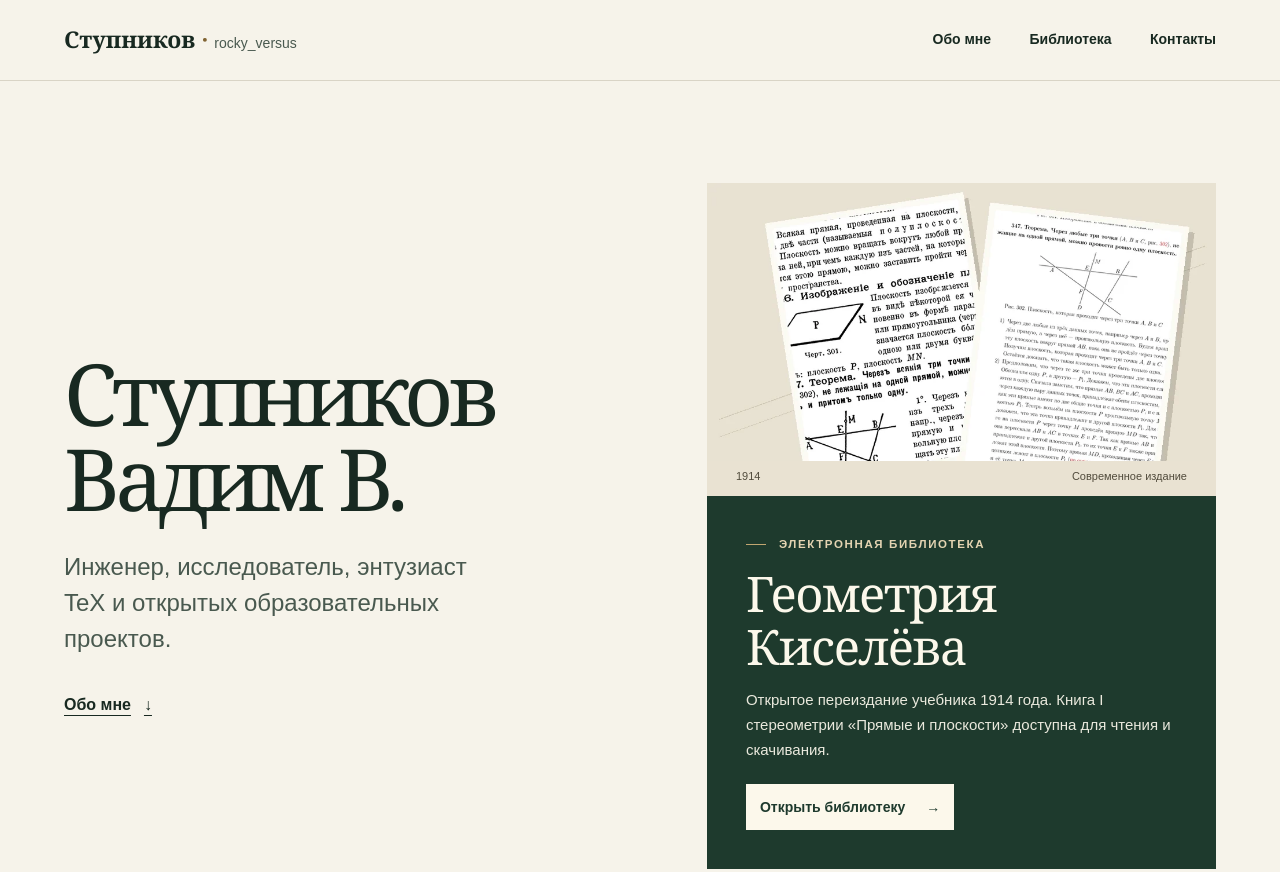
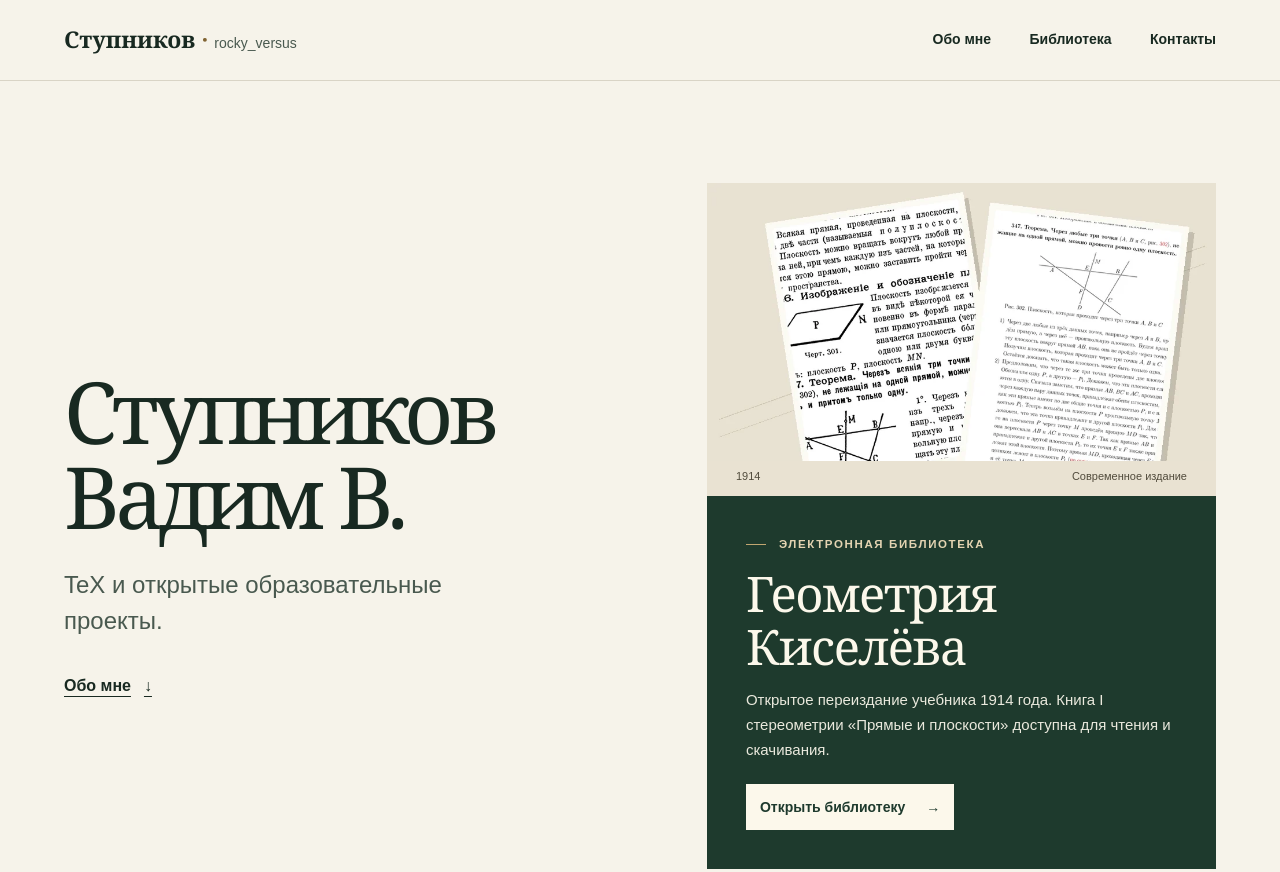
Before and after one commit to rockyversus/rockyversus.github.io, a plain HTML site: page index.html in a window 1280 px wide. Shown: the top 872 px of the page. Drawn offline with Linux system fonts and the light colour scheme.

Commit message:
Обновить описание персонального сайта

```diff
--- a/index.html
+++ b/index.html
@@ -5,7 +5,7 @@
   <meta name="viewport" content="width=device-width, initial-scale=1">
   <meta name="theme-color" content="#f6f3ea">
   <title>Ступников Вадим В. — персональный сайт и открытые проекты</title>
-  <meta name="description" content="Персональный сайт Вадима Ступникова. Инженерные исследования, TeX и открытые образовательные проекты. Электронная библиотека геометрии Киселёва.">
+  <meta name="description" content="Персональный сайт Вадима Ступникова. TeX, открытые образовательные проекты и электронная библиотека геометрии Киселёва.">
   <meta name="robots" content="index, follow, max-image-preview:large">
   <link rel="canonical" href="https://rockyversus.github.io/">
   <link rel="stylesheet" href="/styles.css">
@@ -13,7 +13,7 @@
   <meta property="og:locale" content="ru_RU">
   <meta property="og:url" content="https://rockyversus.github.io/">
   <meta property="og:title" content="Ступников Вадим В. — открытые проекты">
-  <meta property="og:description" content="Инженерные исследования, TeX и открытые образовательные проекты.">
+  <meta property="og:description" content="TeX, открытые образовательные проекты и библиотека Киселёва.">
   <meta property="og:image" content="https://rockyversus.github.io/assets/personal-preview.jpg">
   <meta property="og:image:width" content="1200">
   <meta property="og:image:height" content="630">
@@ -37,7 +37,7 @@
     <div class="feature-grid">
       <section class="intro" aria-labelledby="name">
         <h1 id="name">Ступников<br>Вадим В.</h1>
-        <p class="lead">Инженер, исследователь, энтузиаст TeX и открытых образовательных проектов.</p>
+        <p class="lead">TeX и открытые образовательные проекты.</p>
         <a class="text-link" href="#about">Обо мне <span aria-hidden="true">↓</span></a>
       </section>
 
```
Also changed, not shown: 1 other file.
